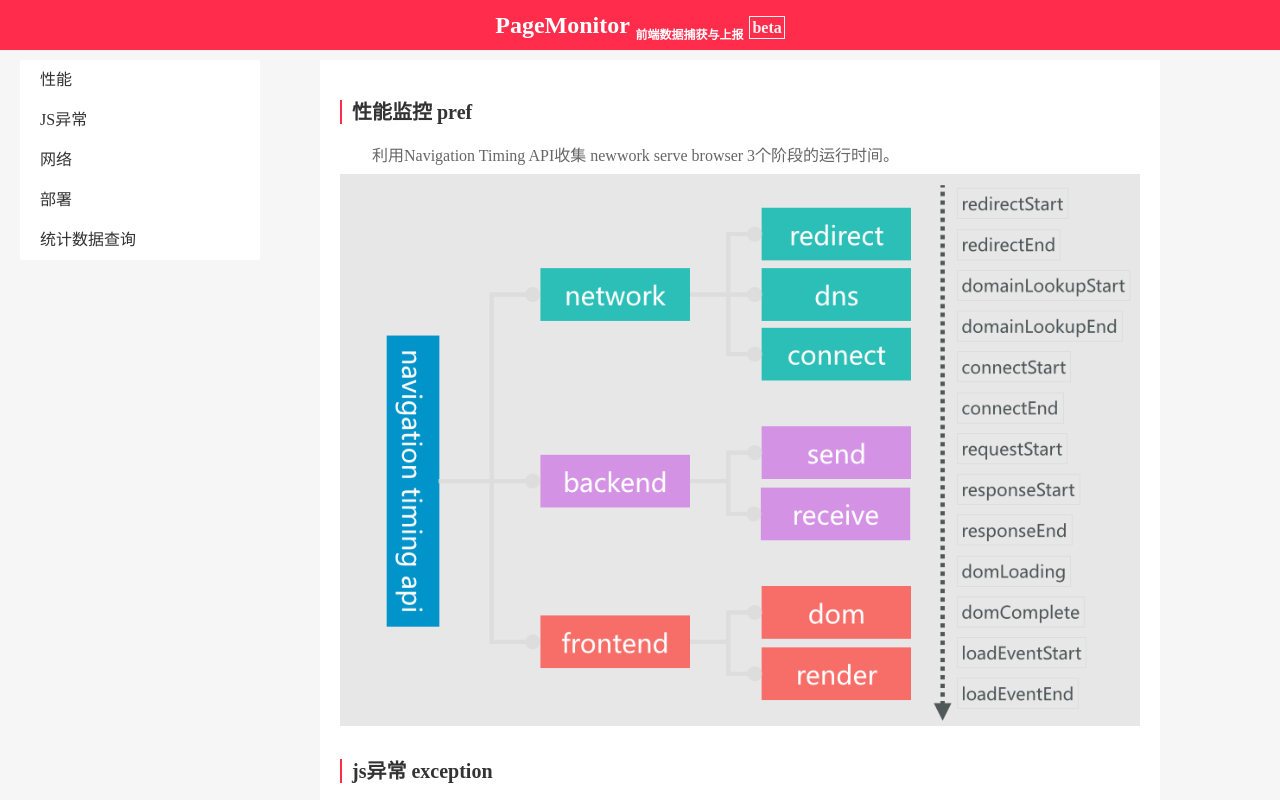
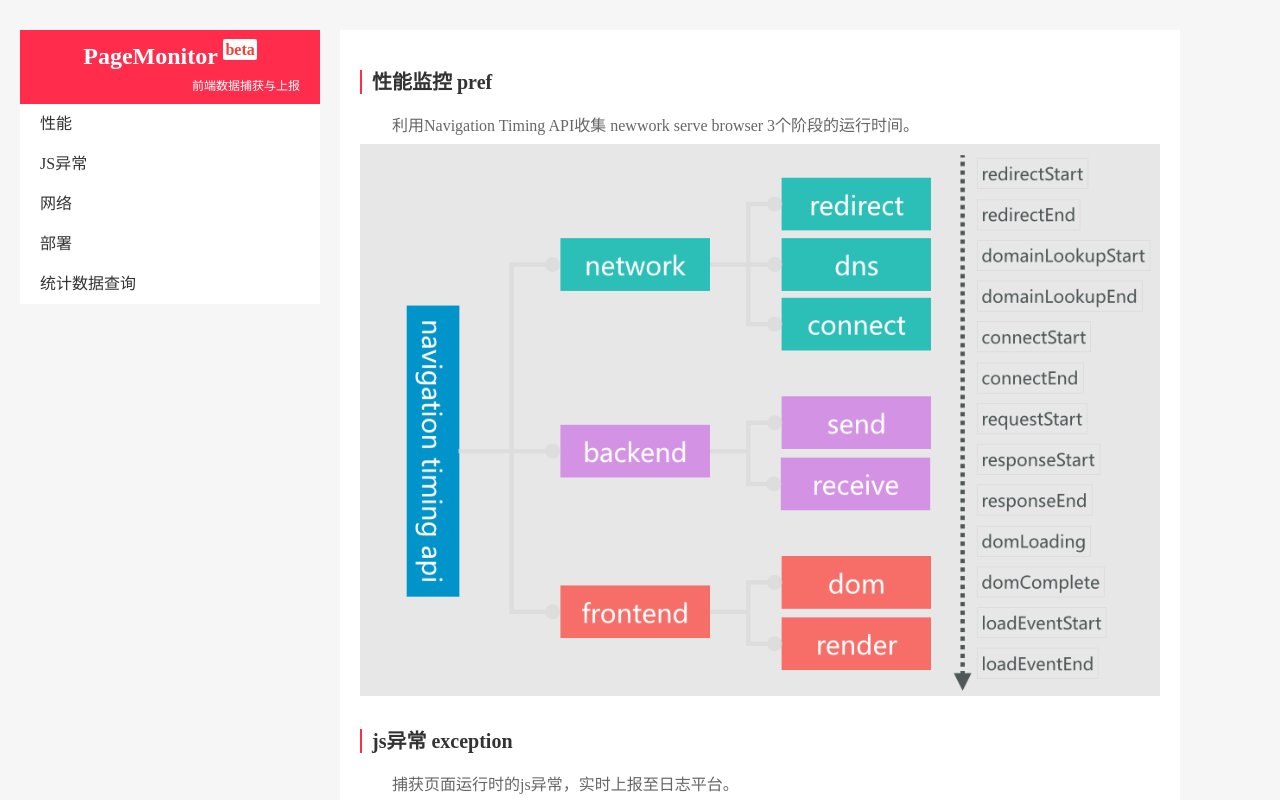
Before and after one commit to wmfe/page-monitor, a website: page index.html in a window 1280 px wide. Shown: the top 800 px of the page. Drawn offline with Linux system fonts and the light colour scheme.

Commit message:
udpate style

```diff
--- a/index.html
+++ b/index.html
@@ -16,44 +16,10 @@
             background: #f6f6f6;
         }
 
-        #header {
-            height: 50px;
-            background: #FF2D4B;
-            border-bottom: 1px solid #f1f1f1;
-            line-height: 50px;
-            text-align: center;
-            color: #fff;
+        nav {
+            width: 300px;
             position: fixed;
-            top: 0;
-            left: 0;
-            width: 100%;
-        }
-
-        #header h2 {
-            position: relative;
-            font-size: 24px;
-        }
-
-        #header sub {
-            font-size: 12px;
-        }
-
-        #header h2 > sup {
-            font-size: 12px;
-        }
-
-        #header em {
-            font-style: normal;
-            border: 1px solid #f2f2f2;
-            font-size: 16px;
-            color: #f2f2f2;
-            padding: 2px;
-        }
-
-        nav {
-            width: 240px;
-            position: fixed;
-            top: 60px;
+            top: 30px;
             left: 20px;
             background: #fff;
         }
@@ -71,13 +37,37 @@
             color: #FF2D4B;
         }
 
+        .brand{
+            text-align: right;
+            background: #FF2D4B;
+            color:#fff;
+        }
+        .brand h2{
+            line-height:40px;
+            text-align: center;
+        }
+        h2 > sup {
+            font-style: normal;
+            font-size: 16px;
+            color: #F44336;
+            padding: 2px;
+            background:#fff;
+            border-radius:2px;
+        }
+        .brand > em {
+            font-size:12px;
+            font-style: normal;
+            margin-right:20px;
+            margin-bottom:10px;
+            display: inline-block;
+        }
         section {
             width: 800px;
             background: #fff;
             margin: 0 auto;
-            margin-left: 320px;
+            margin-left: 340px;
             padding: 20px;
-            margin-top: 60px;
+            margin-top: 30px;
         }
 
         section img {
@@ -91,7 +81,7 @@
             font-size: 20px;
             border-left: 2px solid #FF2D4B;
             text-indent: 10px;
-            margin:20px 0;
+            margin: 20px 0;
         }
 
         p {
@@ -110,47 +100,52 @@
             font-style: normal;
             color: rgb(255, 45, 75);
         }
-        .required{
-            padding-left:4em;
+
+        .required {
+            padding-left: 4em;
             line-height: 24px;
             display: inline-block;
             text-indent: 0;
         }
-        h4{
+
+        h4 {
             text-indent: 2em;
-            line-height:32px;
+            line-height: 32px;
         }
-        .step{
+
+        .step {
             text-indent: 2.5em;
             display: inline-block;
-            color:#666;
-            margin-bottom:15px;
-            width:100%;
-            line-height:24px;
+            color: #666;
+            margin-bottom: 15px;
+            width: 100%;
+            line-height: 24px;
         }
-        .pageMonitor-resource{
-            padding-left:2.5em;
+
+        .pageMonitor-resource {
+            padding-left: 2.5em;
             display: inline-block;
-            color:#666;
+            color: #666;
         }
-        a{
+
+        a {
             text-decoration: none;
-            color:#2facf7;
+            color: #2facf7;
             display: inline-block;
-            line-height:28px;
-            text-indent:1em;
+            line-height: 28px;
+            text-indent: 1em;
         }
     </style>
 </head>
 <body>
-<header id="header">
-    <h2>
-        PageMonitor
-        <sub>前端数据捕获与上报</sub>
-        <em>beta</em>
-    </h2>
-</header>
 <nav>
+    <header class="brand">
+        <h2>
+            PageMonitor
+            <sup>beta</sup>
+        </h2>
+        <em>前端数据捕获与上报</em>
+    </header>
     <a href="#pref">性能</a>
     <a href="#jserror">JS异常</a>
     <a href="#resource">网络</a>
@@ -192,7 +187,7 @@
     <h3 id="conf">部署</h3>
     <p>
         申请基本配置：<br>
-    <span class="required">
+        <span class="required">
         <em class="highlight">platform</em>平台 （必须）<br>
         <em class="highlight">app</em>应用名称 （必须）<br>
         <em class="highlight">channel</em>应用分类 （必须）<br>
```
